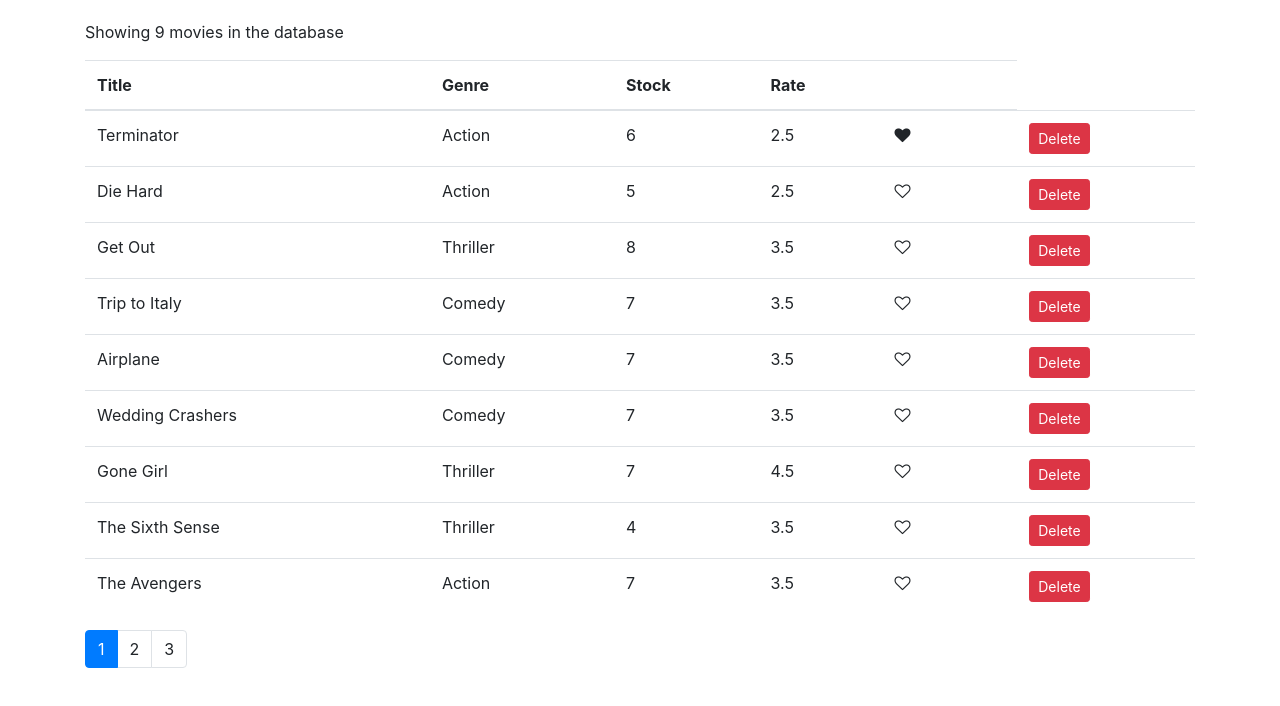
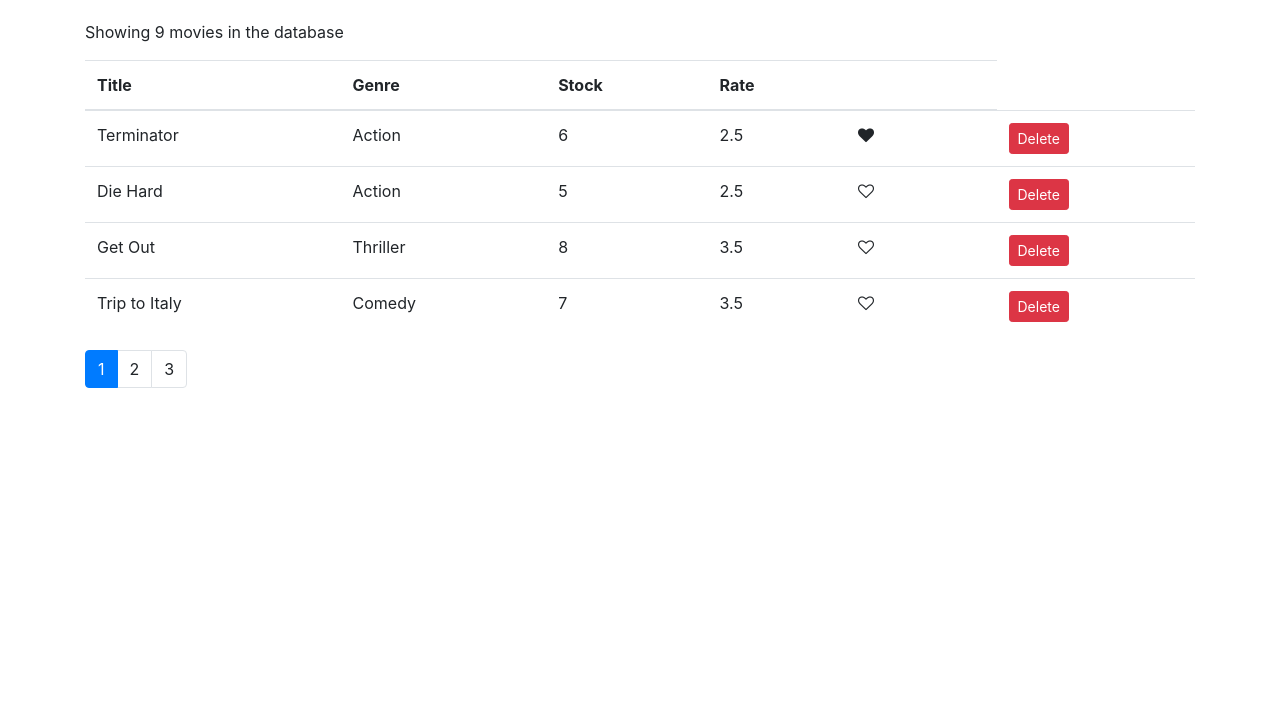
Before and after one commit to ElizabethHarvey/vidly, a React (Create React App) app: page / in a window 1280 px wide. Shown: the top 706 px of the page. Built offline with nearby package versions, Linux system fonts and the light colour scheme.

Commit message:
Pagination- Paginating Data

```diff
--- a/src/components/movies.jsx
+++ b/src/components/movies.jsx
@@ -2,6 +2,7 @@
 import Like from "./common/like";
 import Pagination from "./common/pagination";
 import { getMovies } from "../services/fakeMovieService.js";
+import { paginate } from "../utils/paginate"
 
 class Movies extends Component {
   state = {
@@ -29,9 +30,11 @@
 
   render() {
     const { length: count } = this.state.movies;
-    const { pageSize, currentPage } = this.state;
+    const { pageSize, currentPage, movies: allMovies } = this.state;
 
     if (count === 0) return <p>There are no movies in the database</p>;
+
+    const movies = paginate(allMovies, currentPage, pageSize);
 
     return (
       <React.Fragment>
@@ -48,7 +51,7 @@
             </tr>
           </thead>
           <tbody>
-            {this.state.movies.map((movie) => (
+            {movies.map(movie => (
               <tr key={movie._id}>
                 <td>{movie.title}</td>
                 <td>{movie.genre.name}</td>
--- /dev/null
+++ b/src/utils/paginate.js
@@ -0,0 +1,9 @@
+import _ from 'lodash';
+
+export function paginate(items, pageNumber, pageSize){
+  const startIndex = (pageNumber - 1) * pageSize;
+  return _(items)
+  .slice(startIndex)
+  .take(pageSize)
+  .value();
+}
```
